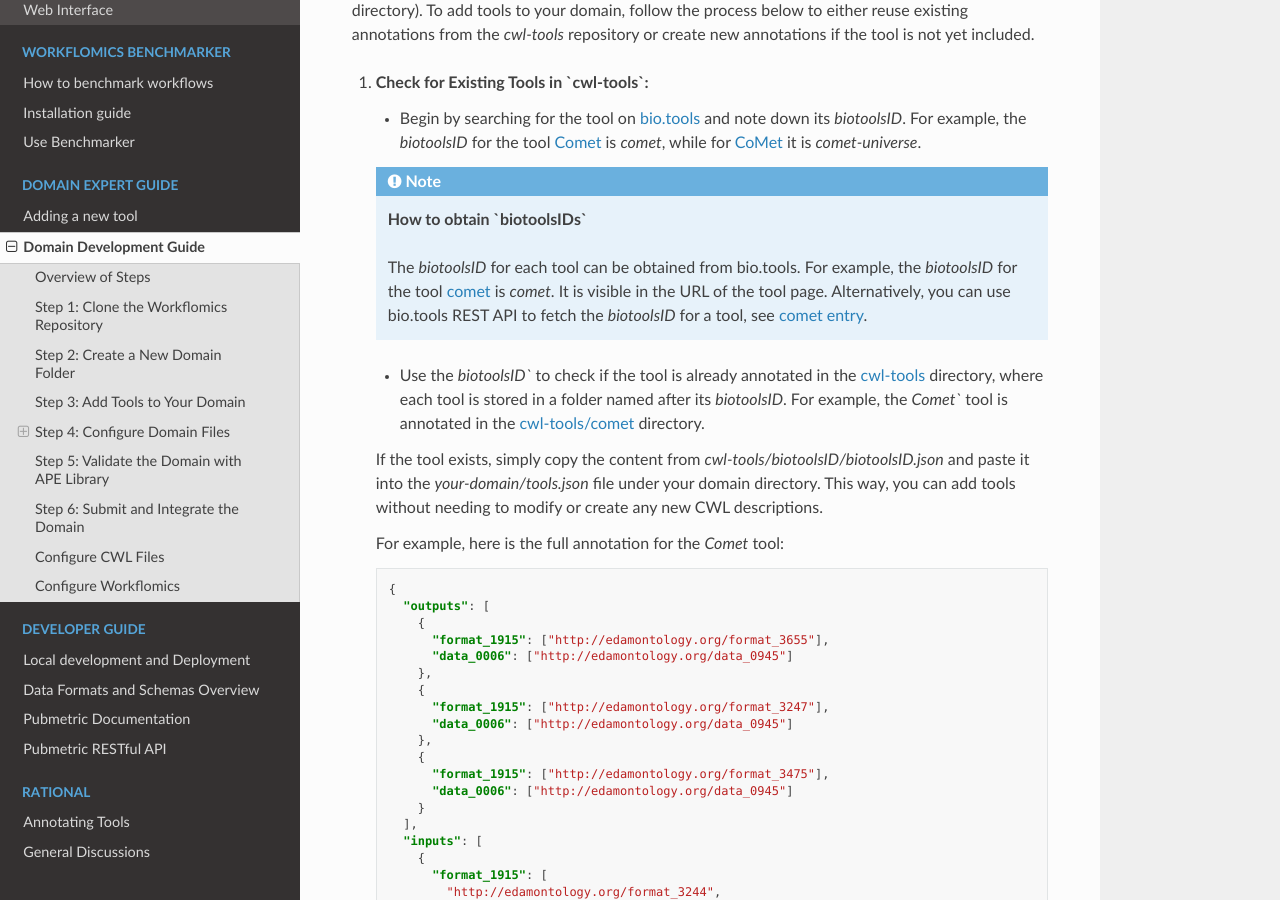
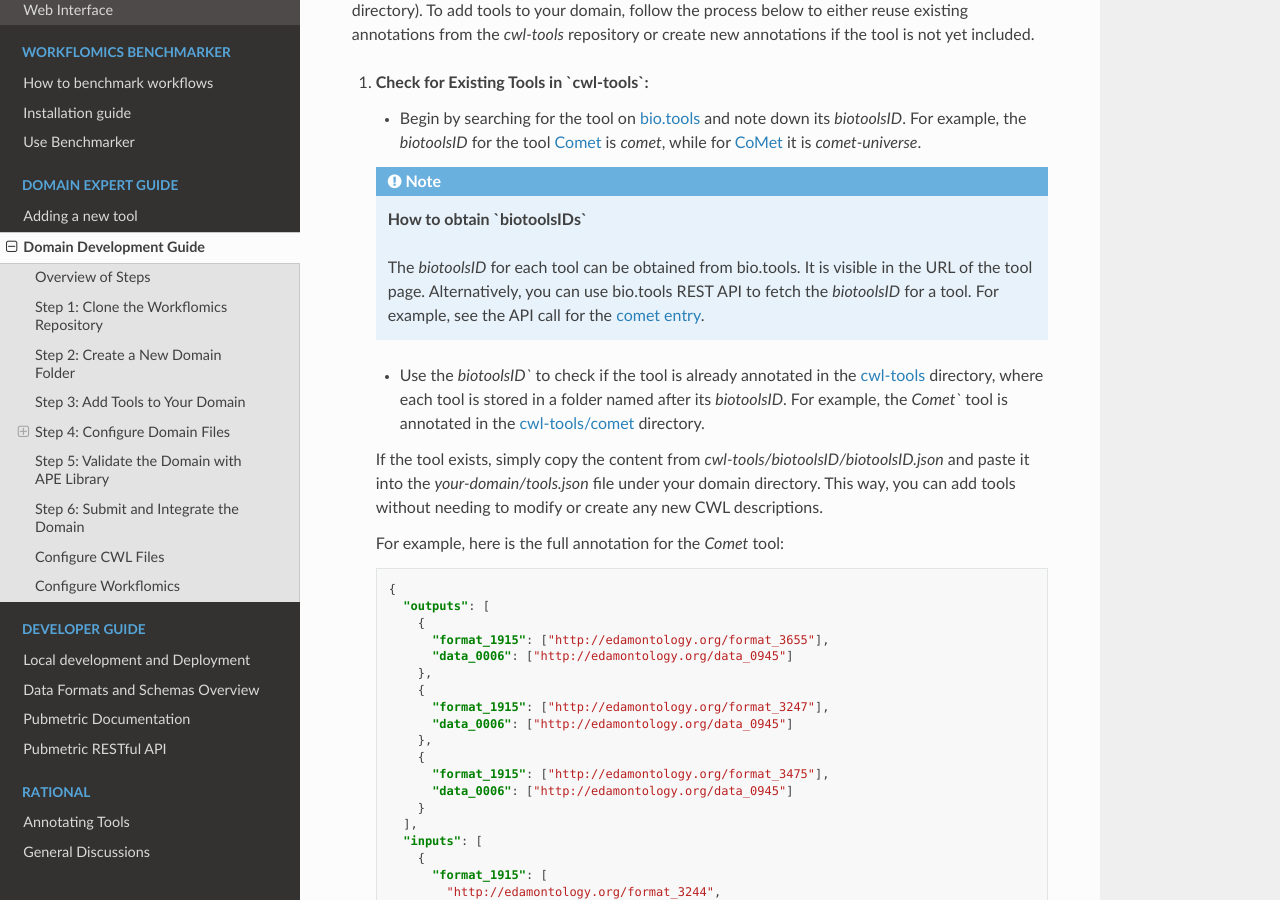
Before and after one commit to Workflomics/workflomics-readthedocs, a Sphinx documentation site: the page built from docs/source/domain-expert-guide/domain-development.rst, in a window 1280 px wide and 900 px high, scrolled down 1871 px. Built offline with Sphinx 7.4.7 and the Read the Docs theme 3.1.0, drawn with Linux system fonts in a browser that asks for light colours.

Commit message:
Update domain-development.rst
Minor changes + removing a redundant sentence about Comet.

```diff
--- a/docs/source/domain-expert-guide/domain-development.rst
+++ b/docs/source/domain-expert-guide/domain-development.rst
@@ -70,7 +70,7 @@ To add tools to your domain, follow the process below to either reuse existing a
    .. note::
       **How to obtain `biotoolsIDs`**
 
-      The `biotoolsID` for each tool can be obtained from bio.tools. For example, the `biotoolsID` for the tool `comet <https://bio.tools/comet>`_ is `comet`. It is visible in the URL of the tool page. Alternatively, you can use bio.tools REST API to fetch the `biotoolsID` for a tool, see `comet entry <https://bio.tools/api/tool/comet>`_.
+      The `biotoolsID` for each tool can be obtained from bio.tools. It is visible in the URL of the tool page. Alternatively, you can use bio.tools REST API to fetch the `biotoolsID` for a tool. For example, see the API call for the `comet entry <https://bio.tools/api/tool/comet>`_.
 
    - Use the `biotoolsID`` to check if the tool is already annotated in the `cwl-tools <https://github.com/Workflomics/tools-and-domains/tree/main/cwl-tools>`_ directory, where each tool is stored in a folder named after its `biotoolsID`. For example, the `Comet`` tool is annotated in the `cwl-tools/comet <https://github.com/Workflomics/tools-and-domains/tree/main/cwl-tools/comet>`_ directory.
 
```
